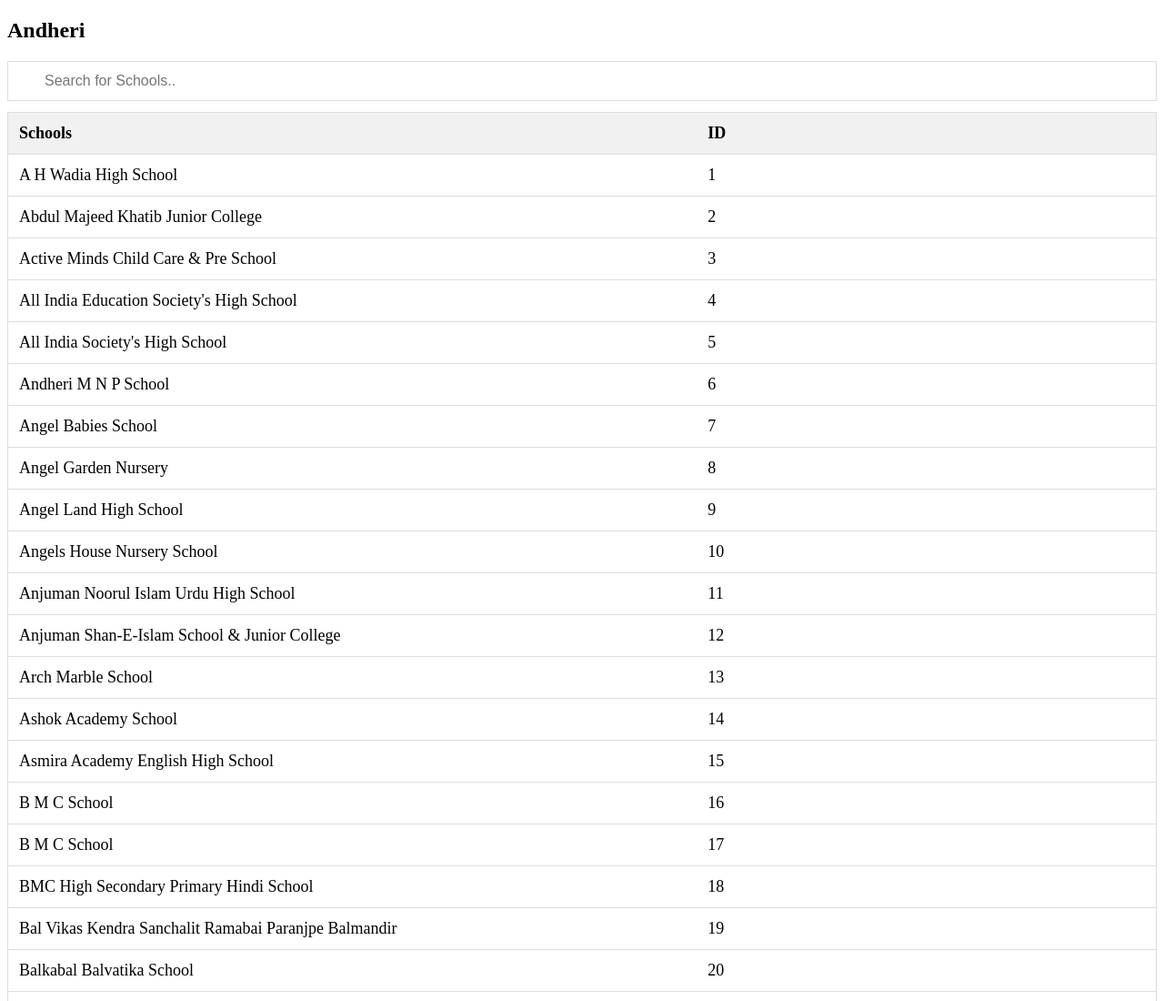
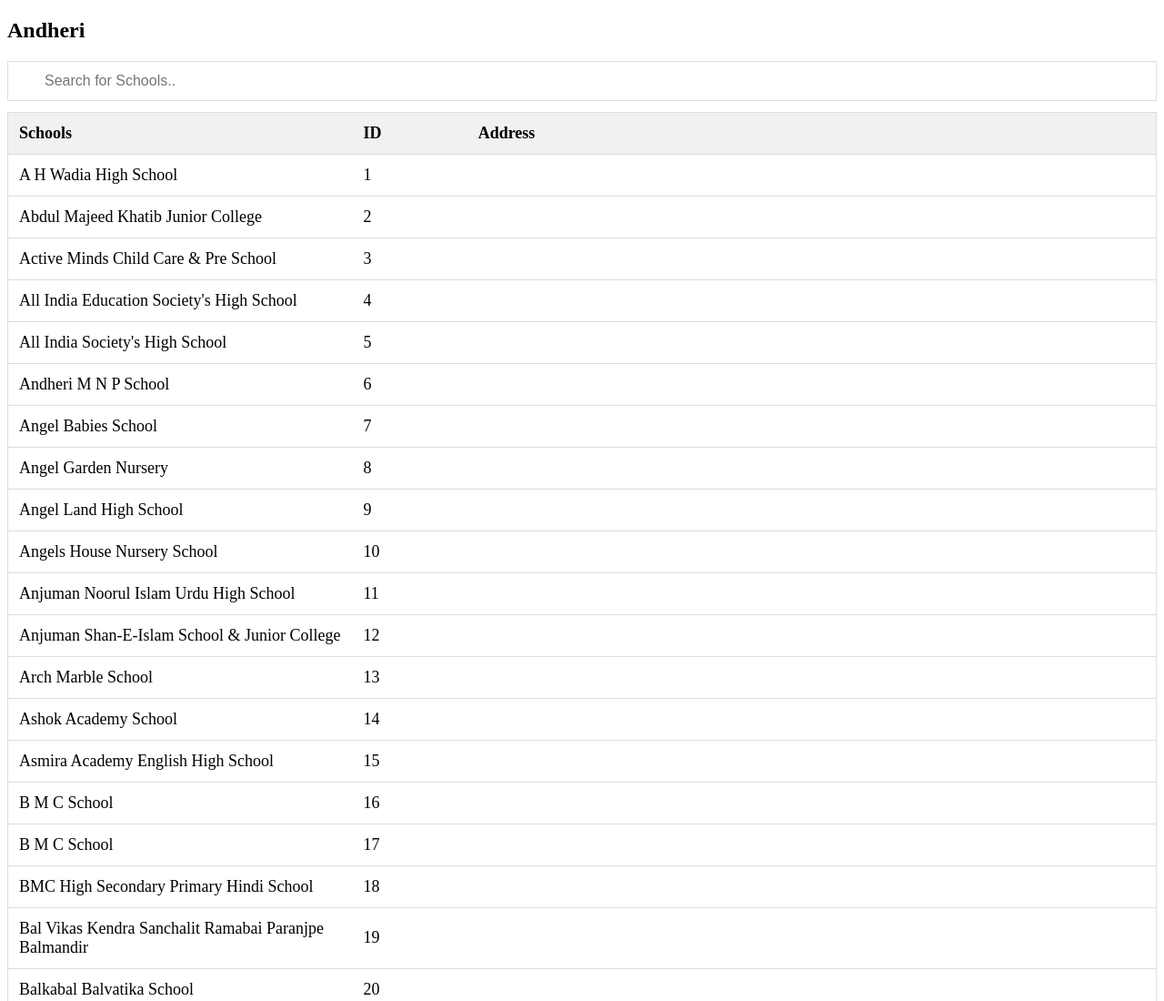
Before and after one commit to Shamshir28/DetailedSchools, a plain HTML site: page Data.html in a window 1280 px wide. Shown: the top 1100 px of the page at 91% size. Drawn offline with Linux system fonts and the light colour scheme.

Commit message:
Update Data.html

```diff
--- a/Data.html
+++ b/Data.html
@@ -47,8 +47,9 @@
 
 <table id="myTable">
   <tr class="header">
-    <th style="width:60%;">Schools</th>
-    <th style="width:40%;">ID</th>
+    <th style="width:30%;">Schools</th>
+    <th style="width:10%;">ID</th>
+<th style="width:60%";">Address</th>
   </tr>
  <tr>	<td>	A H Wadia High School	</td>	<td>	1	</td>	</tr>
 <tr>	<td>	Abdul Majeed Khatib Junior College	</td>	<td>	2	</td>	</tr>
```
